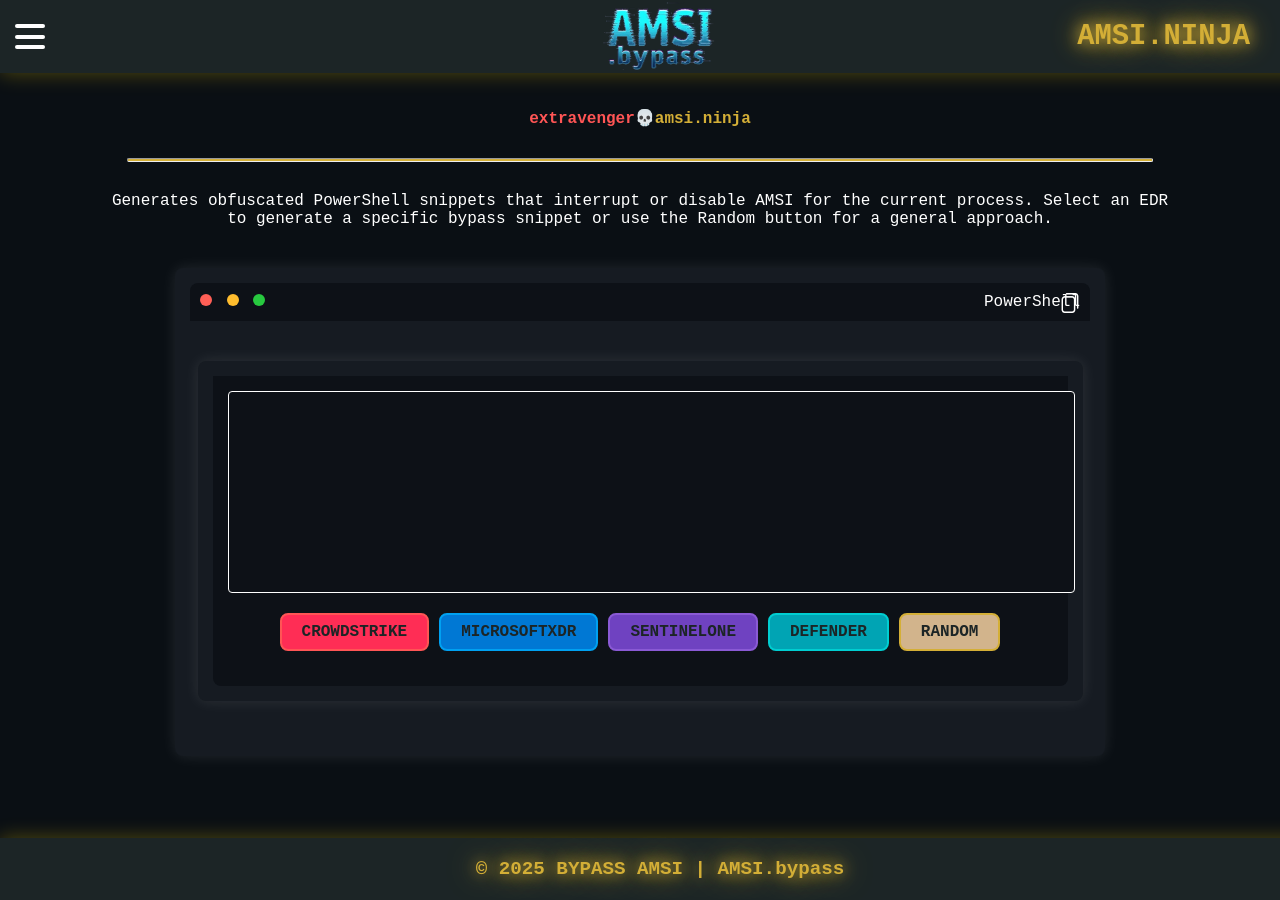
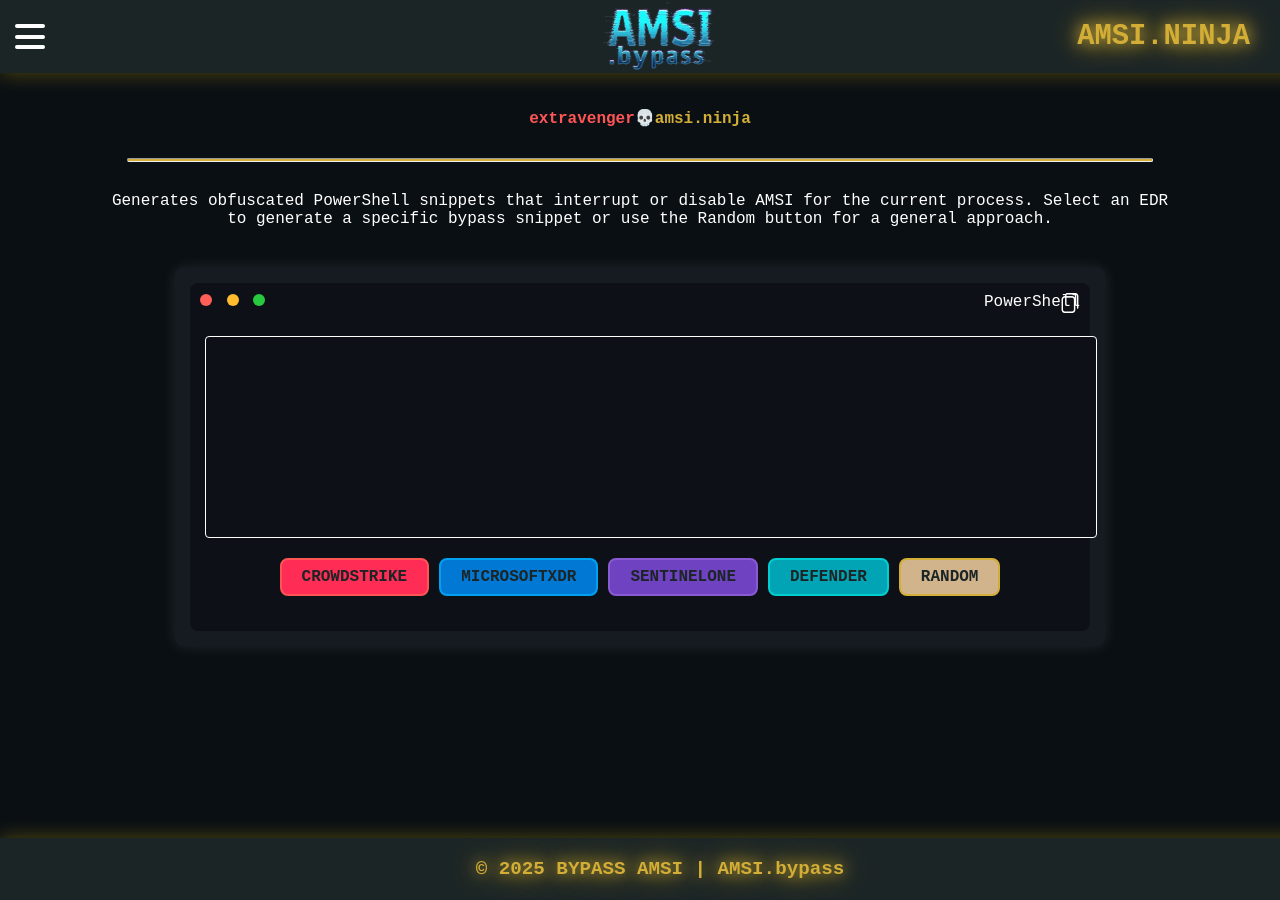
Before and after one commit to Extravenger/extravenger.github.io, a Jekyll site: the page amsininja/index.html, which Jekyll copies as it is, in a window 1280 px wide. Built offline with Jekyll 4.4.1, drawn with Linux system fonts in a browser that asks for light colours.

Commit message:
Update index.html

```diff
--- a/amsininja/index.html
+++ b/amsininja/index.html
@@ -1,4 +1,3 @@
-<!-- redo -->
 <!DOCTYPE html>
 <html lang="es">
 
@@ -61,9 +60,8 @@
                     <span>PowerShell</span>
                 </span>
                 <img src="img/copy.png" id="copyBtnTerminal" alt="Copy">
-                <span id="copiedText" style="visibility: hidden; opacity: 0; transition: opacity 0.5s;">Copied!</span>
+                <span id="copiedText">Copied!</span>
             </div>
-            <div class="terminal-container">
             <div class="terminal-body">
                 <textarea id="PowerShellOutRaw" style="display: none;"></textarea>
                 <div id="PowerShellOut" class="output"></div>
@@ -73,7 +71,6 @@
                     <button class="generate-btn edr-btn sentinelone-btn" onclick="GeneratePS('SentinelOne')"><b>SentinelOne</b></button>
                     <button class="generate-btn edr-btn defender-btn" onclick="GeneratePS('Defender')"><b>Defender</b></button>
                     <button class="generate-btn edr-btn random-btn" onclick="GeneratePS('Random')"><b>Random</b></button>
-                    </div>
                 </div>
             </div>
         </div>
```
Lines whose indentation alone changed are shown as unchanged.
